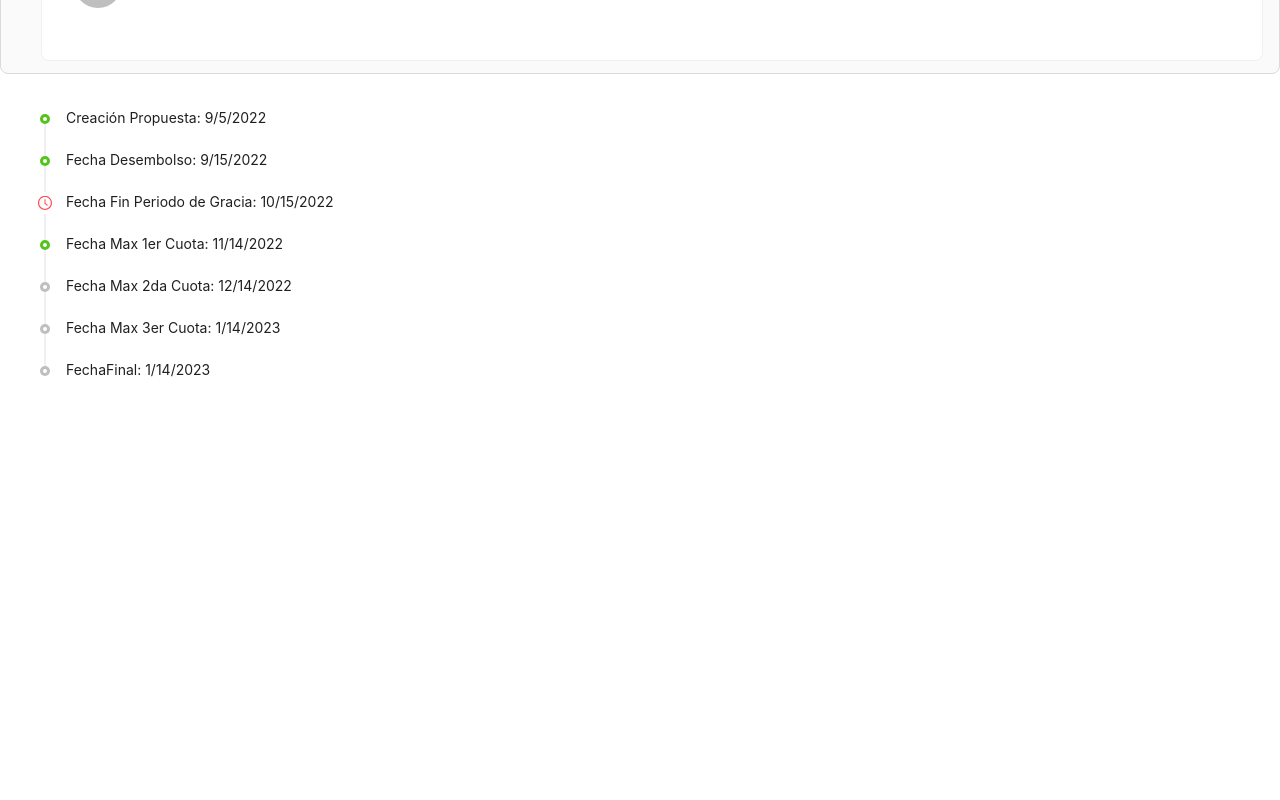
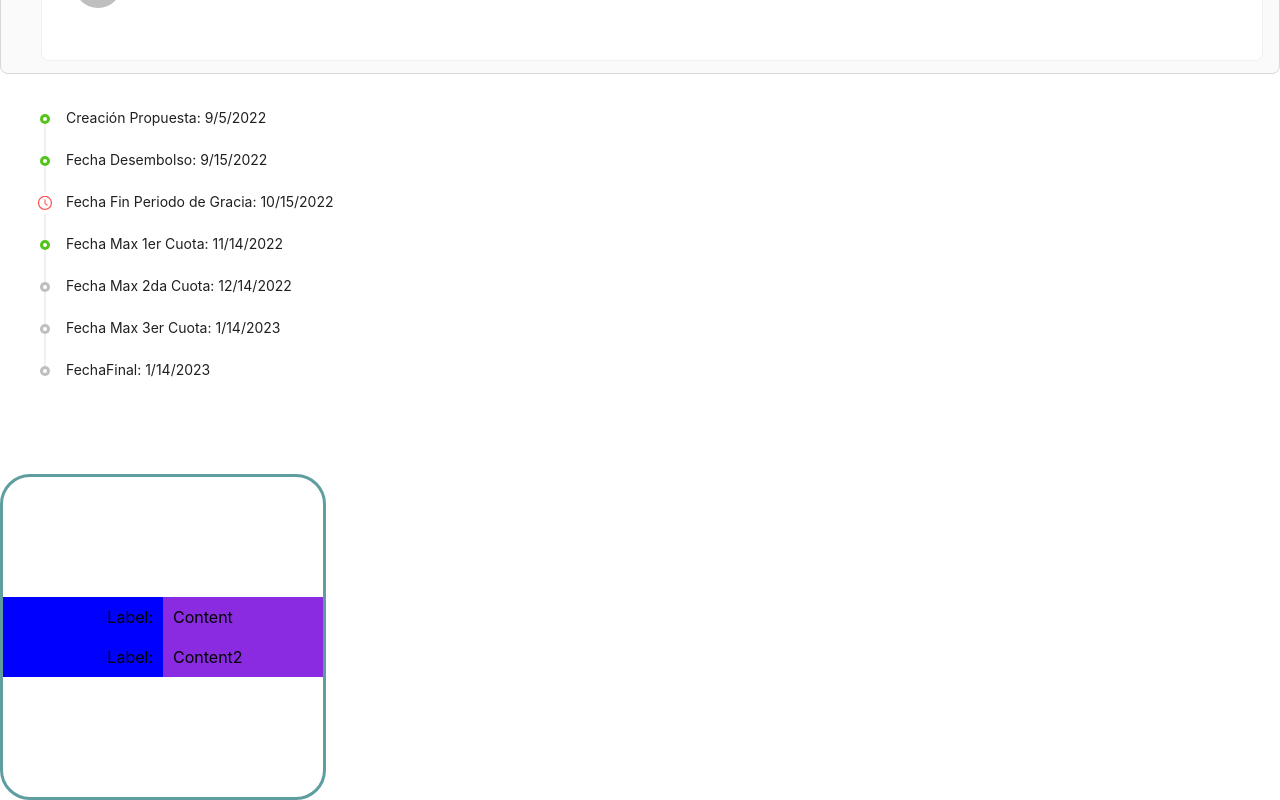
Before and after one commit to juanjosebernalv/replace-table, a React (Create React App) app: page / in a window 1280 px wide. Shown: the part 631-1431 px from the top of the page. Before the commit the page ends 1105 px from the top, so only its background shows below. Built offline with nearby package versions, Linux system fonts and the light colour scheme.

Commit message:
Created ugly card

```diff
--- a/src/App.js
+++ b/src/App.js
@@ -2,6 +2,7 @@ import logo from './logo.svg';
 import './App.css';
 import { Collapse } from './components/Collapse';
 import { Timeline } from './components/Timeline';
+import UglyCard from './components/UglyCard';
 
 function App() {
   return (
@@ -10,6 +11,7 @@ function App() {
      <div style={{padding: '40px'}}>
       <Timeline />
     </div>
+    <UglyCard />
     </>
   );
 }
--- /dev/null
+++ b/src/assets/styles/ugly-card.css
@@ -0,0 +1,40 @@
+.card {
+    border-style: solid;
+    border-radius: 30px;
+    border-color: cadetblue;
+    width: 25vw;
+    height: 25vw;
+    display: flex;
+    flex-direction: column;
+    justify-items: center;
+    justify-content: center;
+
+}
+
+.row {
+    display: flex;
+    flex-direction: row;
+    background-color: beige;
+    justify-items: center;
+    justify-content: center;
+}
+
+.left {
+    display: flex;
+    flex-grow: 1;
+    background-color: blue;
+    justify-content: end;
+    padding: 10px;
+    text-align: right;
+    flex: 1 1 0;
+    width: 0;
+}
+
+.right {
+    flex-grow: 1;
+    background-color: blueviolet;
+    padding: 10px;
+    justify-content: start;
+    flex: 1 1 0;
+    width: 0;
+}
--- /dev/null
+++ b/src/components/UglyCard.jsx
@@ -0,0 +1,19 @@
+import React from 'react';
+import "../assets/styles/ugly-card.css"
+
+const UglyCard = () => {
+  return (
+    <div className='card'>
+      <div className="row">
+        <div className="left">Label:</div>
+        <div className="right">Content</div>
+      </div>
+      <div className="row">
+        <div className="left">Label:</div>
+        <div className="right">Content2</div>
+      </div>
+    </div>
+  )
+}
+
+export default UglyCard
```
